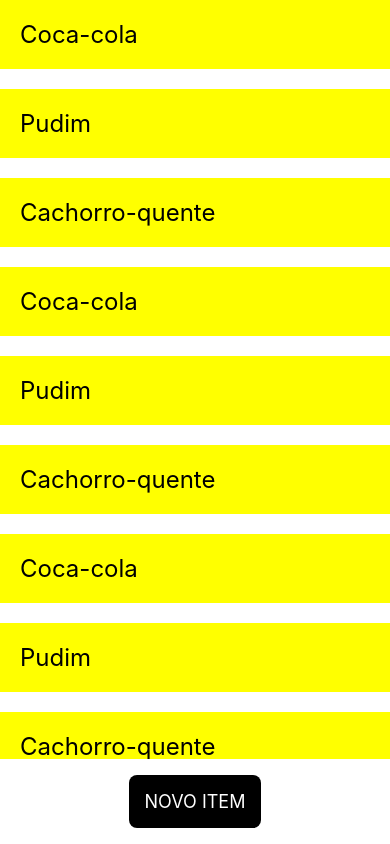
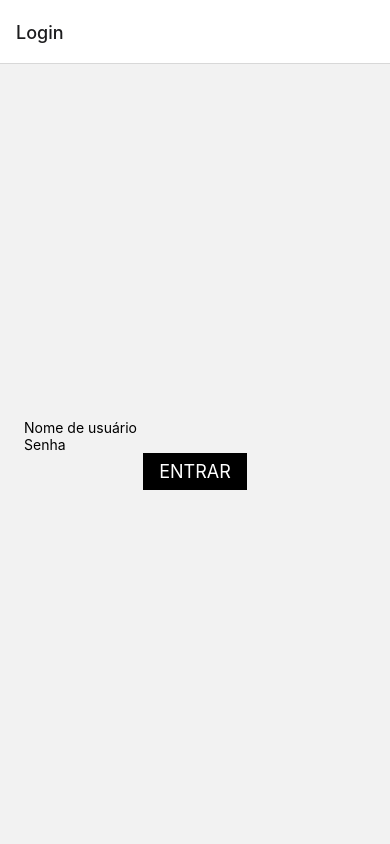
Before and after one commit to eldes/tutorial-mobile-react-native, a React Native app: screen /Login in a window 390 px wide. Built offline with nearby package versions, Linux system fonts and the light colour scheme.

Commit message:
[=] Adiciona navegação entre telas Login e Home

```diff
--- a/App.tsx
+++ b/App.tsx
@@ -1,11 +1,8 @@
 import React from 'react';
-import HomeScreen from './src/screens/home';
-import LoginScreen from './src/screens/login';
+import Navigator from './src/screens/navigator';
 
 const App: React.FC = () => {
-  return (
-    <HomeScreen />
-  );
+  return <Navigator />;
 };
 
 export default App;
--- a/package.json
+++ b/package.json
@@ -10,8 +10,12 @@
     "lint": "eslint . --ext .js,.jsx,.ts,.tsx"
   },
   "dependencies": {
+    "@react-navigation/native": "^6.0.10",
+    "@react-navigation/native-stack": "^6.6.2",
     "react": "17.0.2",
-    "react-native": "0.68.1"
+    "react-native": "0.68.1",
+    "react-native-safe-area-context": "^4.2.5",
+    "react-native-screens": "^3.13.1"
   },
   "devDependencies": {
     "@babel/core": "^7.12.9",
--- a/src/screens/login.tsx
+++ b/src/screens/login.tsx
@@ -1,5 +1,13 @@
+import { NativeStackScreenProps } from '@react-navigation/native-stack';
 import React, { useState } from 'react';
-import { StyleSheet, Text, TextInput, TouchableOpacity, View } from 'react-native';
+import { StackParamList } from './navigator';
+import {
+  StyleSheet,
+  Text,
+  TextInput,
+  TouchableOpacity,
+  View,
+} from 'react-native';
 
 const styles = StyleSheet.create({
   container: {
@@ -36,7 +44,9 @@
   },
 });
 
-const LoginScreen: React.FC = () => {
+type Props = NativeStackScreenProps<StackParamList, 'Login'>;
+
+const LoginScreen: React.FC<Props> = props => {
   const [nomeUsuario, setNomeUsuario] = useState('');
   const [senha, setSenha] = useState('');
 
@@ -44,34 +54,30 @@
   const [mostraSucesso, setMostraSucesso] = useState(false);
 
   const botaoEntrarPressionado = () => {
-		const loginCorreto = (nomeUsuario === 'adm') && (senha === '123');
-		setMostraSucesso(loginCorreto)
-		setMostraErro(!loginCorreto)
+    const loginCorreto = nomeUsuario === 'adm' && senha === '123';
+    setMostraSucesso(loginCorreto);
+    setMostraErro(!loginCorreto);
+
+    if (loginCorreto) {
+      props.navigation.navigate('Home');
+    }
   };
 
   return (
     <View style={styles.container}>
-			{
-				mostraErro &&
+      {mostraErro && (
         <View style={styles.alertaErro}>
           <Text>ERRO: Login inválido.</Text>
         </View>
-			}
-			{
-				mostraSucesso &&
+      )}
+      {mostraSucesso && (
         <View style={styles.alertaSucesso}>
           <Text>SUCESSO: Bem-vindo.</Text>
         </View>
-			}
+      )}
 
-			<TextInput
-				placeholder='Nome de usuário'
-				onChangeText={setNomeUsuario}
-			/>
-			<TextInput
-				placeholder='Senha'
-				onChangeText={setSenha}
-			/>
+      <TextInput placeholder="Nome de usuário" onChangeText={setNomeUsuario} />
+      <TextInput placeholder="Senha" onChangeText={setSenha} />
       <TouchableOpacity style={styles.button} onPress={botaoEntrarPressionado}>
         <Text style={styles.buttonText}>Entrar</Text>
       </TouchableOpacity>
--- /dev/null
+++ b/src/screens/navigator.tsx
@@ -0,0 +1,25 @@
+import { NavigationContainer } from '@react-navigation/native';
+import { createNativeStackNavigator } from '@react-navigation/native-stack';
+import React from 'react';
+import HomeScreen from './home';
+import LoginScreen from './login';
+
+type StackParamList = {
+  Home: undefined;
+  Login: undefined;
+};
+
+const Navigator: React.FC = () => {
+  const Stack = createNativeStackNavigator<StackParamList>();
+  return (
+    <NavigationContainer>
+      <Stack.Navigator initialRouteName="Login">
+        <Stack.Screen name="Login" component={LoginScreen} />
+        <Stack.Screen name="Home" component={HomeScreen} />
+      </Stack.Navigator>
+    </NavigationContainer>
+  );
+};
+
+export { type StackParamList };
+export default Navigator;
```
Also changed, not shown: 2 other files (tests, documents, lock files or other folders). Lines whose indentation alone changed are shown as unchanged.
